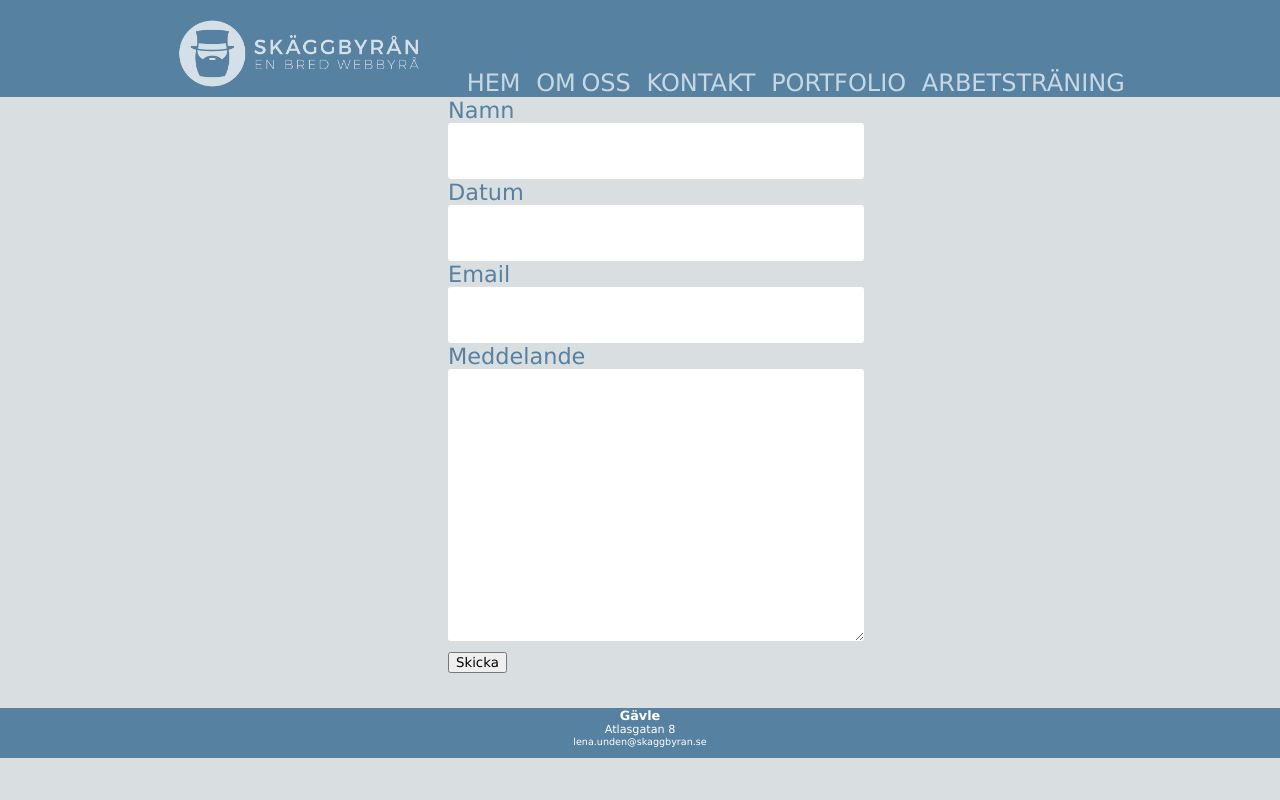
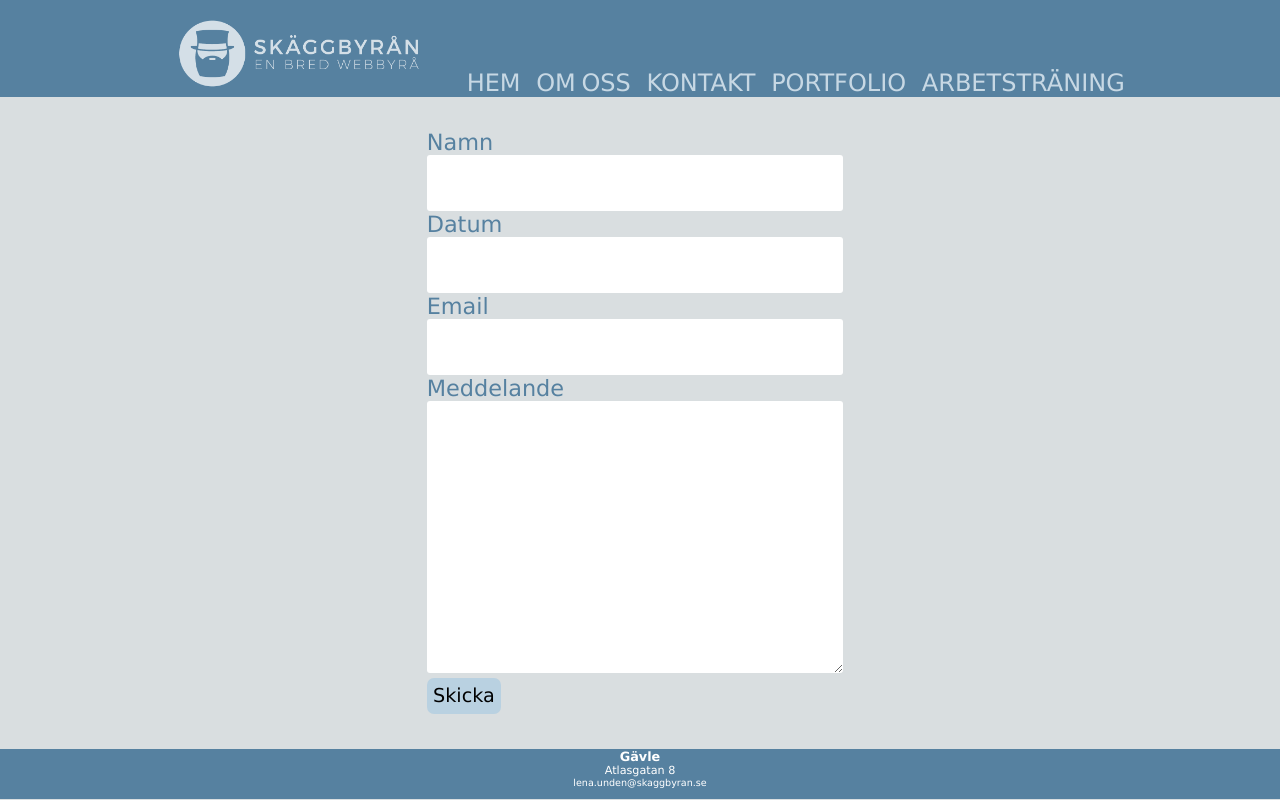
Before and after one commit to Cancain/Sk-ggbyr-nG-vle, a PHP site: page /dist/contact.php in a window 1280 px wide. Run offline with PHP 8.4, Linux system fonts and the light colour scheme; some libraries are stand-ins or nearby versions.

Commit message:
fixed style on form btn

```diff
--- a/dist/contact.php
+++ b/dist/contact.php
@@ -1,5 +1,4 @@
 <?php include 'inc/header.html' ?>
-
 <?php include 'inc/contactController.php' ?>
 
 <div class="gridContact">
@@ -26,7 +25,7 @@
       <div class="formBox">
         <label for="">Meddelande</label><br />
         <textarea class="formField" name="message" id="" cols="30" rows="10"><?php echo isset($_POST['message']) ? $message : '' ?></textarea><br />
-        <button type="submit" name="submit">Skicka</button>
+        <button class="formBtn" type="submit" name="submit">Skicka</button>
       </div>
       <div id="errorMsg">
         <?php echo "<p>$msg</p>" ?>
--- a/dist/css/main.css
+++ b/dist/css/main.css
@@ -46,30 +46,36 @@
 #mainContent {
   color: black; }
 
-.formField {
-  border: 0;
-  width: 80vw;
-  border-radius: 3px;
-  padding: 1rem;
-  font-size: 1.3rem; }
-  @media (min-width: 768px) {
-    .formField {
-      width: 30vw; } }
-
-.formBox {
-  text-align: center; }
-  @media (min-width: 768px) {
-    .formBox {
-      width: 30vw;
-      text-align: start; } }
-
 form {
   font-size: 1.4rem;
   margin: 0 auto;
-  text-align: center; }
+  text-align: center;
+  margin: 2rem 0 0 0; }
   @media (min-width: 768px) {
     form {
       width: 30vw; } }
+  form .formBox {
+    text-align: center; }
+    @media (min-width: 768px) {
+      form .formBox {
+        width: 30vw;
+        text-align: start; } }
+  form .formField {
+    border: 0;
+    width: 80vw;
+    border-radius: 3px;
+    padding: 1rem;
+    font-size: 1.3rem; }
+    @media (min-width: 768px) {
+      form .formField {
+        width: 30vw; } }
+  form .formBtn {
+    border: 0;
+    border-radius: 7px;
+    background: #b9d1e1;
+    padding: 0.4rem;
+    font-size: 1.2rem;
+    cursor: pointer; }
 
 * {
   font-family: Verdana, Geneva, Tahoma, sans-serif; }
--- a/scss/_contact.scss
+++ b/scss/_contact.scss
@@ -1,32 +1,41 @@
 //Contact form
-
-.formField {
-    border: 0;
-    width:80vw;
-    border-radius: 3px;
-    padding: 1rem;
-    font-size: 1.3rem;
-    @include tabletUp(){
-      width: 30vw;
-    }
-  }
-
-  .formBox {
-    text-align: center;
-    // width:80vw;
-    @include tabletUp(){
-      width: 30vw;
-      text-align: start;
-    }
-  }
-
   form {
 
     font-size: 1.4rem;
     // width:80vw;
     margin:0 auto;
     text-align:center;
+    margin: 2rem 0 0 0;
     @include tabletUp(){
       width: 30vw;
     }
+
+    & .formBox {
+        text-align: center;
+        // width:80vw;
+        @include tabletUp(){
+          width: 30vw;
+          text-align: start;
+        }
+      }
+
+    & .formField {
+      border: 0;
+      width:80vw;
+      border-radius: 3px;
+      padding: 1rem;
+      font-size: 1.3rem;
+      @include tabletUp(){
+        width: 30vw;
+      }
+    }
+
+    & .formBtn {
+      border: 0;
+      border-radius: 7px;
+      background: $secondaryColor;
+      padding: 0.4rem;
+      font-size: 1.2rem;
+      cursor: pointer;
+    }
   }
```
